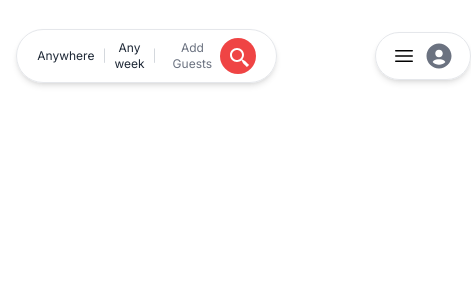
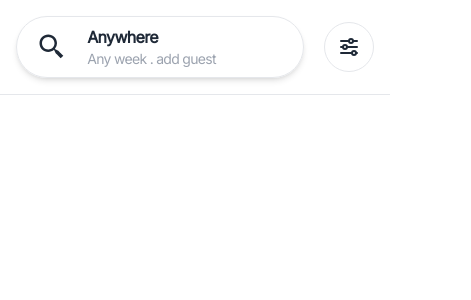
Before and after one commit to Mohaiminur-MernStackDeveloper/Airbnb-client, a React (Vite) app: page / in a window 390 px wide. Shown: the top 300 px of the page, 471 px wide, since content can reach past the window. Built offline with nearby package versions, Linux system fonts and the light colour scheme; a web font is replaced by a local one.

Commit message:
top navbar full responvie design is complete

```diff
--- a/src/Components/TopNavbar/Navbar.jsx
+++ b/src/Components/TopNavbar/Navbar.jsx
@@ -1,11 +1,43 @@
 import { BiSearchAlt2 } from "react-icons/bi";
 import { TbWorld } from "react-icons/tb";
 import UserLogin from "./UserLogin";
+import { useState } from "react";
+import { TbAdjustmentsHorizontal } from "react-icons/tb";
 
 const Navbar = () => {
+  const [screenSize, setScreenSize] = useState(window.innerWidth);
+
+  function monitorScreenWidth() {
+    let screenWidth = window.innerWidth;
+    function checkScreenWidth() {
+      const newScreenWidth = window.innerWidth;
+      if (newScreenWidth !== screenWidth) {
+        screenWidth = newScreenWidth;
+        setScreenSize(screenWidth);
+      }
+    }
+    window.addEventListener("resize", checkScreenWidth);
+    return function stopMonitoring() {
+      window.removeEventListener("resize", checkScreenWidth);
+    };
+  }
+  const stopMonitoring = monitorScreenWidth();
+
   return (
-    <div>
-      <div className="w-11/12 mx-auto py-5 flex justify-between items-center font-Inter">
+    <div className="border-b">
+      {screenSize < 639 ? (
+        <div className="w-11/12 mx-auto flex justify-between items-center font-Inter py-4 gap-5">
+            <button className="flex justify-start items-center gap-5 border w-full rounded-full px-5 py-2 shadow-md">
+                <BiSearchAlt2 className="text-3xl"/>
+                <span className="text-sm text-start tracking-tighter">
+                    <h1 className="font-bold text-base">Anywhere</h1>
+                    <p className="text-gray-400">Any week . add guest</p>
+                </span>
+            </button>
+            <span className="p-3 border rounded-full text-2xl"><TbAdjustmentsHorizontal/></span>
+        </div>
+      ) : (
+        <div className="w-11/12 mx-auto py-5 invisible sm:visible flex justify-between items-center font-Inter">
           {/* first section */}
           <div className="invisible sm:visible  flex justify-center items-center">
             <img
@@ -21,7 +53,7 @@ const Navbar = () => {
           </div>
 
           {/* secound section */}
-        <button className="flex justify-center items-center border shadow-md px-5 py-2 rounded-full text-xs md:text-base">
+          <button className="flex justify-center items-center border shadow-md px-5 py-2 rounded-full text-xs md:text-base tracking-tighter">
             Anywhere <span className="text-gray-300 mx-2">|</span> Any week{" "}
             <span className="text-gray-300 mx-2">|</span>{" "}
             <span className="text-gray-500 mx-2">Add Guests</span>{" "}
@@ -33,10 +65,11 @@ const Navbar = () => {
           {/* third section start from here */}
           <div className="flex justify-center items-center gap-3">
             <h1 className="font-bold invisible lg:visible">Airbnb your home</h1>
-          <TbWorld className="text-2xl invisible md:visible"/>
+            <TbWorld className="text-2xl invisible md:visible" />
             <UserLogin />
           </div>
         </div>
+      )}
     </div>
   );
 };
```
Lines whose indentation alone changed are shown as unchanged.
